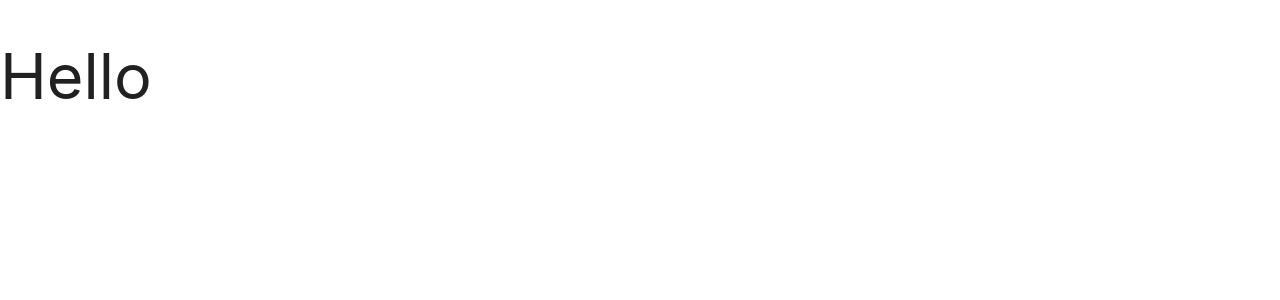
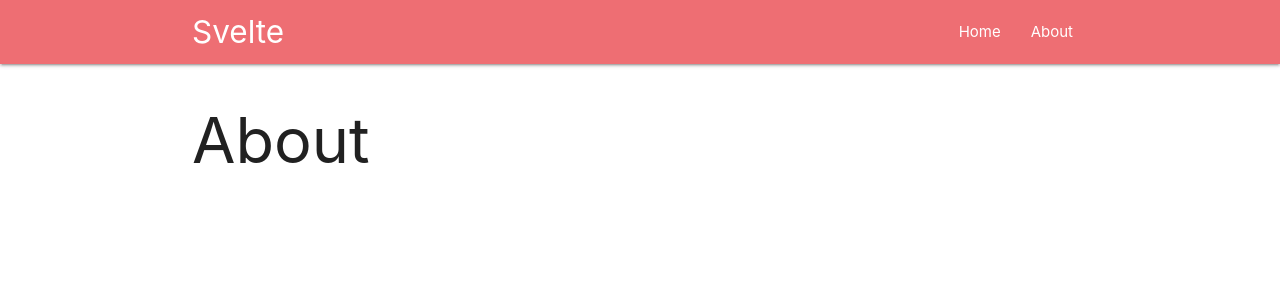
Before and after one commit to PavelAsadchy/svelte_posts-app, a Svelte app: page /about in a window 1280 px wide. Shown: the top 300 px of the page. Built offline with nearby package versions, Linux system fonts and the light colour scheme.

Commit message:
feat: nav routing

```diff
--- a/package.json
+++ b/package.json
@@ -14,6 +14,7 @@
     "vite": "^3.1.0"
   },
   "dependencies": {
-    "materialize-css": "^1.0.0-rc.2"
+    "materialize-css": "^1.0.0-rc.2",
+    "svelte-routing": "^1.6.0"
   }
 }
--- a/src/App.svelte
+++ b/src/App.svelte
@@ -1,11 +1,18 @@
 <script>
-  import svelteLogo from './assets/svelte.svg'
-  import Counter from './lib/Counter.svelte'
+  import { Router, Route } from "svelte-routing";
+  import Navbar from './lib/Navbar.svelte';
+  import Home from './pages/Home.svelte';
+  import About from './pages/About.svelte';
 </script>
 
-<main>
-  <h1>Hello</h1>
-</main>
+<Router>
+  <Navbar/>
+
+  <div class="container">
+    <Route path="/" component={Home} />
+    <Route path="/about" component={About} />
+  </div>
+</Router>
 
 <style>
 
--- a/src/lib/Counter.svelte
+++ /dev/null
@@ -1,10 +0,0 @@
-<script>
-  let count = 0
-  const increment = () => {
-    count += 1
-  }
-</script>
-
-<button on:click={increment}>
-  count is {count}
-</button>
--- /dev/null
+++ b/src/lib/Navbar.svelte
@@ -0,0 +1,15 @@
+<script>
+  import { Link } from "svelte-routing";
+</script>
+
+<nav>
+  <div class="nav-wrapper">
+    <div class="container">
+      <Link to="/" class="brand-logo">Svelte</Link>
+      <ul id="nav-mobile" class="right hide-on-med-and-down">
+        <li><Link to="/">Home</Link></li>
+        <li><Link to="/about">About</Link></li>
+      </ul>
+    </div>
+  </div>
+</nav>
--- /dev/null
+++ b/src/pages/About.svelte
@@ -0,0 +1 @@
+<h1>About</h1>
--- /dev/null
+++ b/src/pages/Home.svelte
@@ -0,0 +1 @@
+<h1>Home</h1>
```
Also changed, not shown: 1 other file (tests, documents, lock files or other folders).
